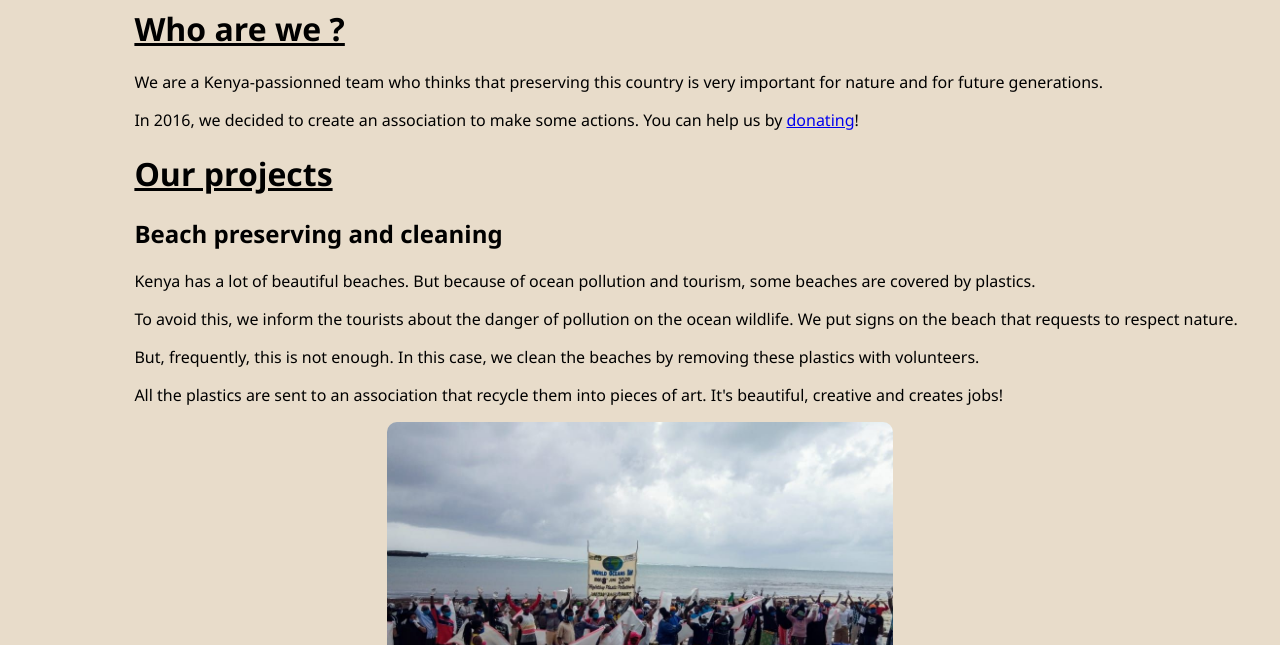
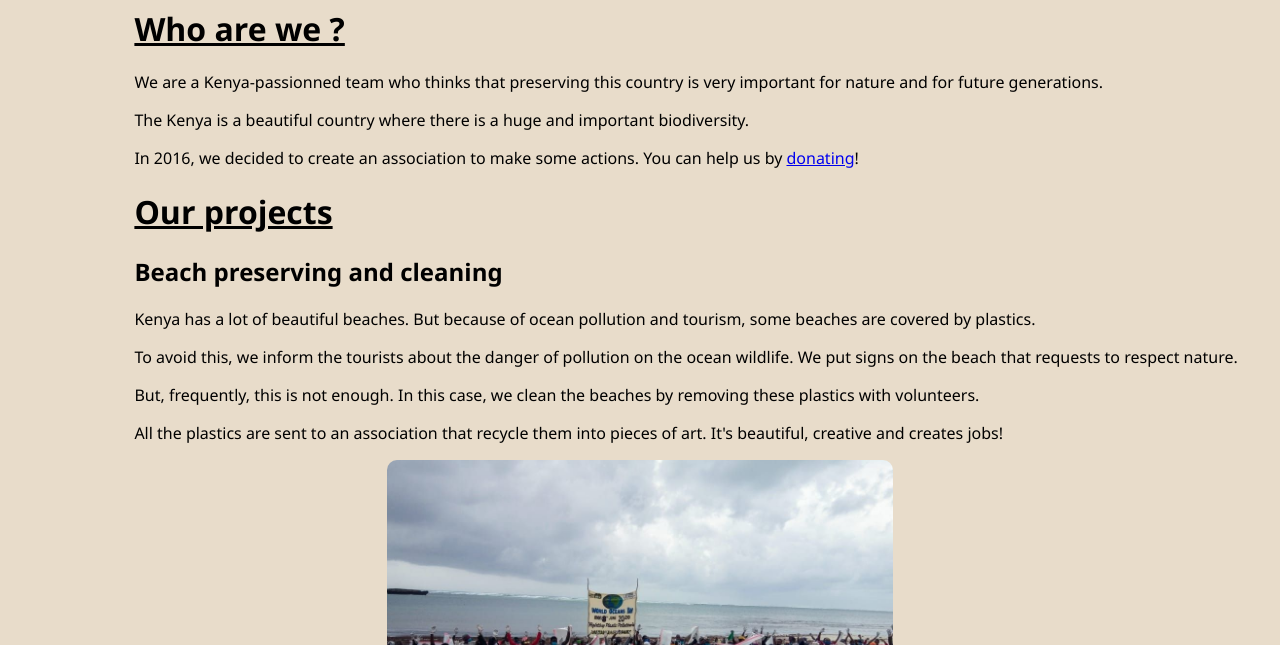
Before and after one commit to jd-develop/englishhomeworkwebsite, a plain HTML site: page index.html in a window 1280 px wide. Shown: the part 155-800 px from the top of the page. Drawn offline with Linux system fonts and the light colour scheme.

Commit message:
Update index.html

```diff
--- a/index.html
+++ b/index.html
@@ -31,6 +31,7 @@
         </h1>
 
         <p>We are a Kenya-passionned team who thinks that preserving this country is very important for nature and for future generations.</p>
+        <P>The Kenya is a beautiful country where there is a huge and important biodiversity.</P>
         <p>In 2016, we decided to create an association to make some actions. You can help us by <a href="https://www.youtube.com/watch?v=dQw4w9WgXcQ">donating</a>!</p>
 
         <h1 id="ourproject">
```
